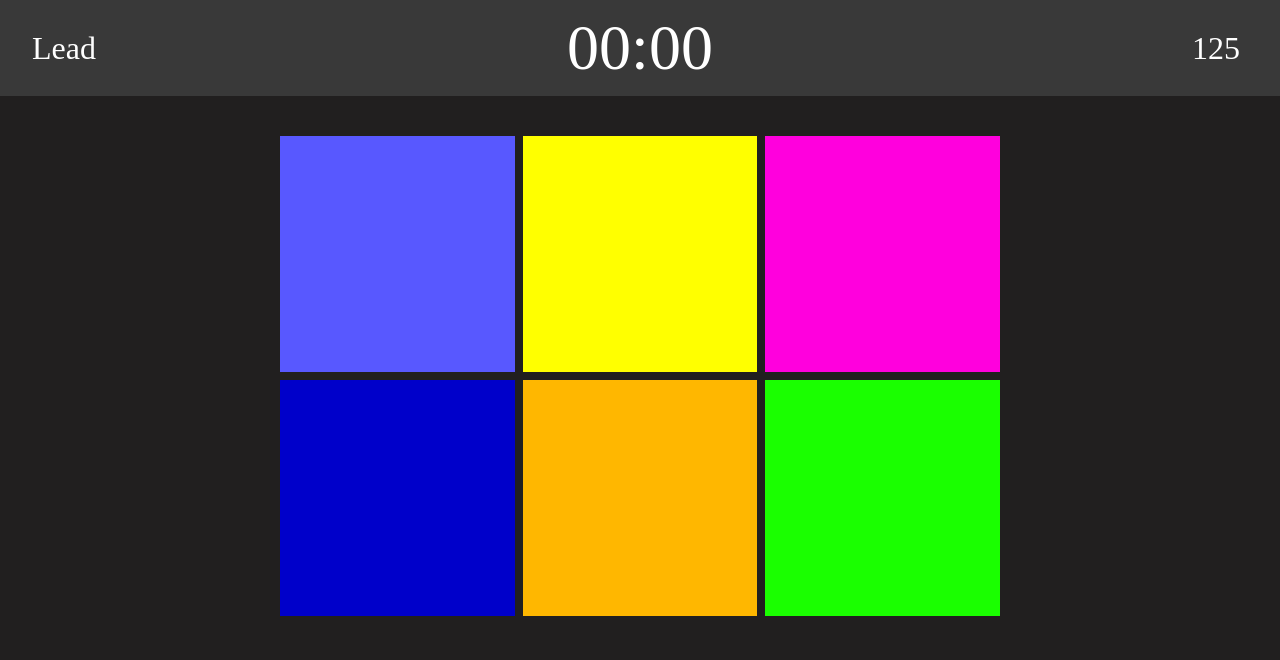
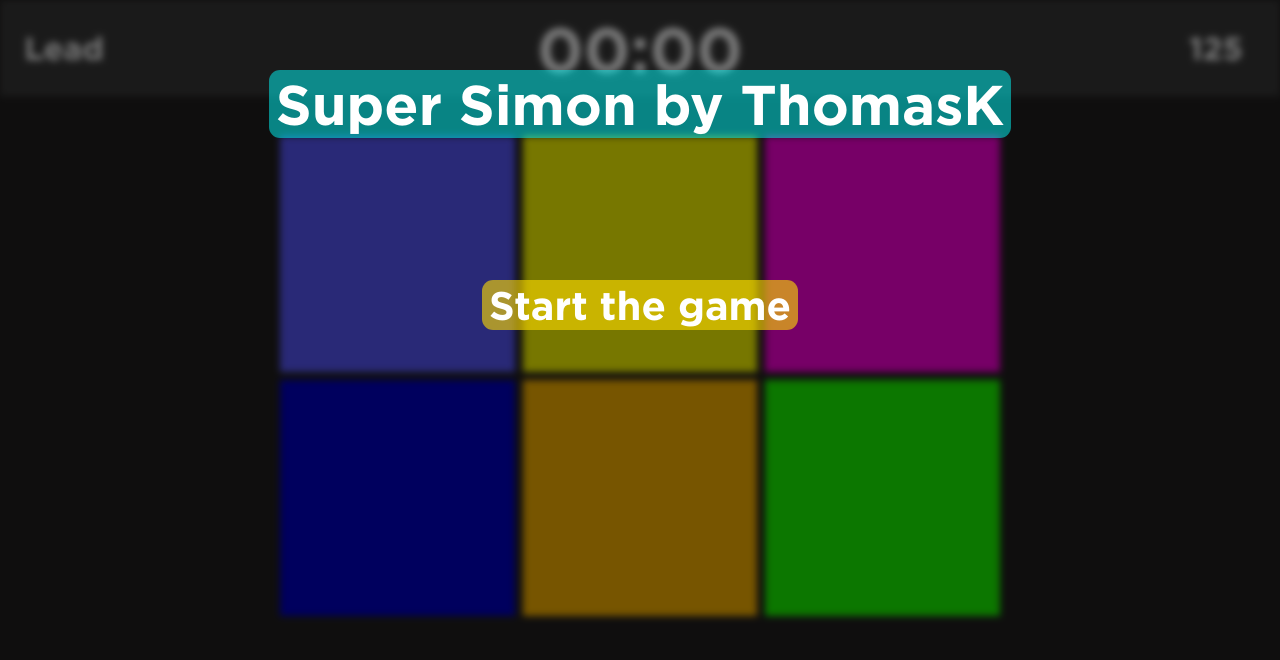
Before and after one commit to thomasperge/supersimon, a plain HTML site: page index.html in a window 1280 px wide. Drawn offline with Linux system fonts and the light colour scheme.

Commit message:
feat: add start page loading screen

```diff
--- a/index.html
+++ b/index.html
@@ -8,15 +8,32 @@
     <title>Document</title>
 </head>
 <body>
+    <!-- Waiting Screen -->
+    <div class="waitingScreenContainer">
+        <!-- Title -->
+        <div class="waitingScreen-containerTitle flex bold">
+            <div class="waitingScreen-areaTitle">
+                Super Simon by ThomasK
+            </div>
+        </div>
+
+        <div class="waitingScreen-containerButtonStart flex">
+            <button type="submit" class="waitingScreen-buttonStart flex bold" id="start">
+                Start the game
+            </button>
+        </div>
+    </div>
+
+    <div class="container">
         <!-- Timer -->
         <div class="header">
-        <div class="header-leaderboard flex">
+            <div class="header-leaderboard flex bold">
                 Lead
             </div>
-        <div class="header-timer flex">
+            <div class="header-timer flex bold">
                 00:00
             </div>
-        <div class="header-score flex">
+            <div class="header-score flex bold">
                 125
             </div>
         </div>
@@ -49,6 +66,8 @@
                 </div>
             </div>
         </div>
+    </div>
+
 
     <script src="./main.js"></script>
 </body>
--- a/main.js
+++ b/main.js
@@ -2,9 +2,20 @@ const getCookieValue = (name) => (
     document.cookie.match('(^|;)\\s*' + name + '\\s*=\\s*([^;]+)')?.pop() || ''
 )
 
+// Start the game
 document.addEventListener('DOMContentLoaded', function() {
     // Set default cookie
-    if (!getCookieValue("gameStarted") || getCookieValue("gameStarted") == undefined) {
+    if (!getCookieValue("gameStarted") || getCookieValue("gameStarted") == undefined || getCookieValue("gameStarted") == "false") {
         document.cookie = "gameStarted=false"
+        document.querySelector('.container').style = "filter: blur(3.5px);"
+    } else {
+        document.cookie = "gameStarted=false"
+        document.querySelector('.container').style = "filter: blur(3.5px);"
     }
 })
+
+document.getElementById('start').addEventListener('click', () => {
+    document.cookie = "gameStarted=true"
+    document.querySelector('.container').style = "filter: blur(0px);"
+    document.querySelector('.waitingScreenContainer').style = "display: none"
+})
--- a/style.css
+++ b/style.css
@@ -1,3 +1,13 @@
+@font-face {
+    font-family: "GothamBold";
+    src: url("font/Gotham-Bold.otf");
+}
+
+@font-face {
+    font-family: "GothamMedium";
+    src: url("font/GothamMedium_1.ttf");
+}
+
 * {
     padding: 0;
     margin: 0;
@@ -13,7 +23,70 @@ body {
     justify-content: center;
 }
 
+.bold {
+    font-family: "GothamBold";
+}
+
+.medium {
+    font-family: "GothamBold";
+}
+
+button {
+    border: none;
+    outline: none;
+}
+
+/* Game - Waiting screen */
+.waitingScreenContainer {
+    position: absolute;
+    display: block;
+    width: 100%;
+    height: 100vh;
+    background-color: rgba(0, 0, 0, 0.534);
+    z-index: 4;
+}
+
+.waitingScreen-containerTitle {
+    width: 100%;
+    height: 11vh;
+    margin-top: 7.5vh;
+    color: white;
+    font-size: 7vh;
+}
+
+.waitingScreen-areaTitle {
+    width: fit-content;
+    height: fit-content;
+    background-color: rgba(0, 255, 255, 0.491);
+    padding: 3px 7px 3px 7px;
+    border-radius: 11px;
+}
+
+.waitingScreen-containerButtonStart {
+    position: absolute;
+    top: 35%;
+    width: 100%;
+    height: auto;
+}
+
+.waitingScreen-buttonStart {
+    cursor: pointer;
+    background-color: rgba(255, 221, 0, 0.603);
+    padding: 3px 7px 3px 7px;
+    border-radius: 11px;
+    font-size: 5vh;
+    color: white;
+}
+
+.waitingScreen-buttonStart:active {
+    background-color: rgba(255, 221, 0, 0.756);
+}
+
 /* Container */
+.container {
+    z-index: 3;
+}
+
 .containergame {
     width: 100%;
     height: 70vh;
```
Also changed, not shown: font/Gotham-Bold.otf (added), font/GothamMedium_1.ttf (added). Lines whose indentation alone changed are shown as unchanged.
